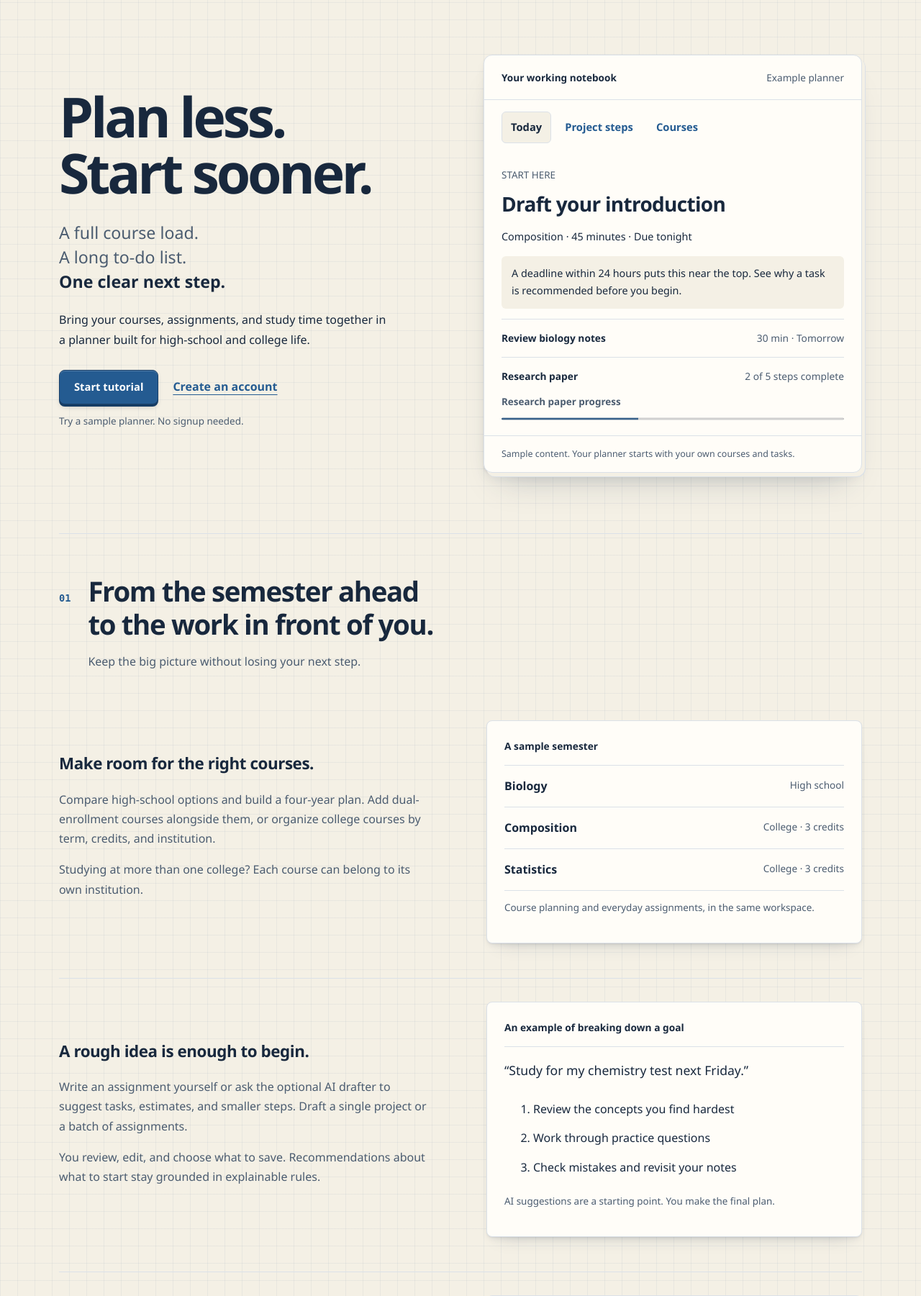
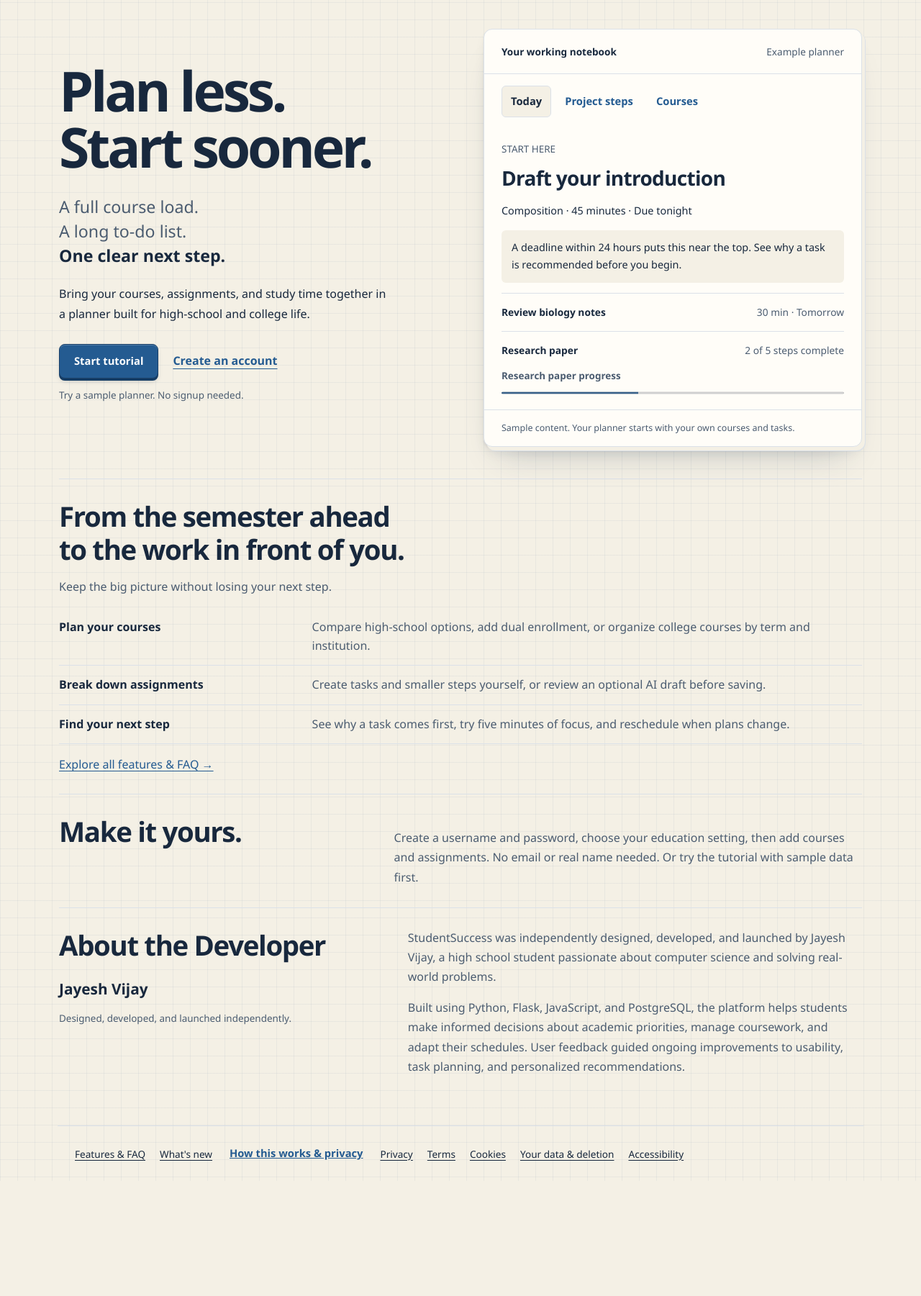
Before and after one commit to JVijay08/StudentSuccess, a Flask app: page / in a window 1280 px wide. Shown: the part 93-1894 px from the top of the page at 72% size. After the commit the page ends 1729 px from the top, so only its background shows below. Run offline with Flask 3, Linux system fonts and the light colour scheme.

Commit message:
Shorten homepage by consolidating repeated feature sections

```diff
--- a/static/css/landing.css
+++ b/static/css/landing.css
@@ -24,3 +24,13 @@ body.fieldnotes-landing main{width:min(1180px,100%);margin:0 auto;padding:0 32px
 @media(max-width:680px){body.fieldnotes-landing main{padding:0 20px 20px}.fieldnotes-landing .landing-nav{align-items:flex-start;flex-direction:column;gap:8px;padding:16px 0}.landing-links{width:100%;justify-content:space-between;gap:4px 12px;font-size:.85rem}.fieldnotes-landing .landing-hero{grid-template-columns:minmax(0,1fr);padding:36px 0 48px;gap:32px}.landing-intro>p{max-width:none}.fieldnotes-landing .landing-hero h1{font-size:3.6rem}.landing-section{padding:36px 0}.section-heading{gap:14px;margin-bottom:16px}.feature-story,.landing-questions,.developer-section{grid-template-columns:minmax(0,1fr);gap:20px}.feature-story{padding:24px 0}.landing-workflow{grid-template-columns:minmax(0,1fr);gap:16px}.landing-workflow li{display:block}.landing-closing{flex-direction:column;align-items:flex-start;padding:24px}.preview-tabs{padding:12px 16px 0;gap:2px}.fieldnotes-landing .preview-tabs button{padding:8px;font-size:.85rem}.notebook-page{padding:16px;min-height:360px}.notebook-heading,.notebook-footnote{padding:16px}.notebook-row{flex-wrap:wrap}.notebook-row span{text-align:left}.landing-notebook{min-width:0}.fieldnotes-landing .landing-section h2{font-size:1.9rem}}
 
 .fieldnotes-landing .section-heading{justify-content:flex-start}.fieldnotes-landing .section-heading>div{flex:initial}
+
+/* Keep the overview brief; the tabbed notebook already demonstrates the features. */
+.fieldnotes-landing .landing-hero{padding:40px 0 44px}
+.fieldnotes-landing .landing-section{padding:28px 0}
+.fieldnotes-landing .section-heading{margin-bottom:16px}
+.landing-feature-list{margin:0 0 16px}
+.landing-feature-list>div{display:grid;grid-template-columns:minmax(180px,.6fr) minmax(0,1.4fr);gap:24px;padding:14px 0;border-bottom:1px solid var(--line)}
+.landing-feature-list dt{font-weight:650}.landing-feature-list dd{margin:0;color:var(--muted);line-height:1.6}
+.landing-setup{display:grid;grid-template-columns:1fr 1.5fr;gap:32px;align-items:baseline}.landing-setup p{margin:0;color:var(--muted)}
+@media(max-width:680px){.fieldnotes-landing .landing-hero{padding:28px 0 32px;gap:24px}.landing-feature-list>div{grid-template-columns:1fr;gap:4px;padding:12px 0}.landing-setup{grid-template-columns:1fr;gap:0}.fieldnotes-landing .landing-section{padding:24px 0}}
--- a/templates/landing.html
+++ b/templates/landing.html
@@ -6,7 +6,7 @@
   <meta name="theme-color" content="#18283d">
   <title>{{ seo.title }}</title>
   {% include '_accessibility_head.html' %}
-  <link rel="stylesheet" href="{{ url_for('static', filename='css/landing.css', v='20261010') }}">
+  <link rel="stylesheet" href="{{ url_for('static', filename='css/landing.css', v='20261010-compact') }}">
   <script src="{{ url_for('static', filename='js/landing.js', v='20261010') }}" defer></script>
 </head>
 <body class="fieldnotes-landing">
@@ -42,19 +42,19 @@
     </section>
 
     <section id="features" class="landing-section" aria-labelledby="features-title" tabindex="-1">
-      <div class="section-heading"><span class="section-number" aria-hidden="true">01</span><div><h2 id="features-title">From the semester ahead<br>to the work in front of you.</h2><p>Keep the big picture without losing your next step.</p></div></div>
-      <div class="feature-story"><div><h3>Make room for the right courses.</h3><p>Compare high-school options and build a four-year plan. Add dual-enrollment courses alongside them, or organize college courses by term, credits, and institution.</p><p>Studying at more than one college? Each course can belong to its own institution.</p></div><div class="course-example"><div class="example-heading">A sample semester</div><div class="course-line"><strong>Biology</strong><span>High school</span></div><div class="course-line"><strong>Composition</strong><span>College &middot; 3 credits</span></div><div class="course-line"><strong>Statistics</strong><span>College &middot; 3 credits</span></div><p class="landing-small">Course planning and everyday assignments, in the same workspace.</p></div></div>
-      <div class="feature-story"><div><h3>A rough idea is enough to begin.</h3><p>Write an assignment yourself or ask the optional AI drafter to suggest tasks, estimates, and smaller steps. Draft a single project or a batch of assignments.</p><p>You review, edit, and choose what to save. Recommendations about what to start stay grounded in explainable rules.</p></div><div class="draft-example"><div class="example-heading">An example of breaking down a goal</div><p class="sample-prompt">&ldquo;Study for my chemistry test next Friday.&rdquo;</p><ol><li>Review the concepts you find hardest</li><li>Work through practice questions</li><li>Check mistakes and revisit your notes</li></ol><p class="landing-small">AI suggestions are a starting point. You make the final plan.</p></div></div>
-      <div class="feature-story"><div><h3>Less deciding. More getting started.</h3><p>See the next recommended task and the reasons behind its place in the queue. Start with just five minutes when a whole assignment feels like too much.</p><p>Plans change. Reschedule from the task menu, keep completed work in your history, and review your timing as you go.</p></div><div class="focus-example"><span class="landing-small">A SMALL START COUNTS</span><p class="sample-timer">05<span>:</span>00</p><strong>Just five minutes of focus.</strong><p>You can keep going, or stop when the timer ends.</p><a href="#how-it-works">Find your starting point &darr;</a></div></div>
+      <div class="section-heading"><div><h2 id="features-title">From the semester ahead<br>to the work in front of you.</h2><p>Keep the big picture without losing your next step.</p></div></div>
+      <dl class="landing-feature-list">
+        <div><dt>Plan your courses</dt><dd>Compare high-school options, add dual enrollment, or organize college courses by term and institution.</dd></div>
+        <div><dt>Break down assignments</dt><dd>Create tasks and smaller steps yourself, or review an optional AI draft before saving.</dd></div>
+        <div><dt>Find your next step</dt><dd>See why a task comes first, try five minutes of focus, and reschedule when plans change.</dd></div>
+      </dl>
+      <a href="{{ url_for('seo.features') }}">Explore all features &amp; FAQ &rarr;</a>
     </section>
 
-    <section id="how-it-works" class="landing-section" aria-labelledby="how-title" tabindex="-1"><div class="section-heading"><span class="section-number" aria-hidden="true">02</span><div><h2 id="how-title">Set it up for your life.</h2><p>Start small. Your planner can grow with your semester.</p></div></div><ol class="landing-workflow"><li><h3>Make it yours</h3><p>Create a username and password, then choose your education setting and planning preferences. No email address or real name needed.</p></li><li><h3>Put the work on paper</h3><p>Add courses and assignments, set deadlines, and break bigger projects into manageable steps.</p></li><li><h3>Take the next step</h3><p>Open Today, choose a task, and begin. Adjust your plan when things change.</p></li></ol><div class="landing-note"><strong>Want to explore first?</strong><p>The interactive tutorial walks you through a separate sample planner. The free server may take up to a minute to wake.</p></div></section>
+    <section id="how-it-works" class="landing-section landing-setup" aria-labelledby="how-title" tabindex="-1"><h2 id="how-title">Make it yours.</h2><p>Create a username and password, choose your education setting, then add courses and assignments. No email or real name needed. Or try the tutorial with sample data first.</p></section>
 
-    <section class="landing-section landing-questions" aria-labelledby="questions-title"><h2 id="questions-title">A few things to know.</h2><div><details><summary>Do I have to use AI?</summary><p>No. You can create tasks, plan courses, and use the task recommendations without AI. AI drafting is optional and requires your review before anything is saved.</p></details><details><summary>Can I use it for both high school and college?</summary><p>Yes. High-school planning includes dual enrollment. College planning supports terms, credits, and courses at multiple institutions.</p></details><details><summary>What happens to my information?</summary><p>Your account saves your planner so you can return on another device. Use a nickname and keep sensitive personal information out of tasks. You can export your data or delete your account in Settings. <a href="{{ url_for('seo.features') }}">Read the features and FAQ</a>, or review the privacy links below.</p></details></div></section>
+    <section id="about" class="landing-section developer-section" aria-labelledby="about-title" tabindex="-1"><div><h2 id="about-title">About the Developer</h2><p class="developer-name">Jayesh Vijay</p><p class="landing-small">Designed, developed, and launched independently.</p></div><div><p>StudentSuccess was independently designed, developed, and launched by Jayesh Vijay, a high school student passionate about computer science and solving real-world problems.</p><p>Built using Python, Flask, JavaScript, and PostgreSQL, the platform helps students make informed decisions about academic priorities, manage coursework, and adapt their schedules. User feedback guided ongoing improvements to usability, task planning, and personalized recommendations.</p></div></section>
 
-    <section id="about" class="landing-section developer-section" aria-labelledby="about-title" tabindex="-1"><div><span class="section-number" aria-hidden="true">03</span><h2 id="about-title">About the Developer</h2><p class="developer-name">Jayesh Vijay</p><p class="landing-small">Designed, developed, and launched independently.</p></div><div><p>StudentSuccess was independently designed, developed, and launched by Jayesh Vijay, a high school student passionate about computer science and solving real-world problems.</p><p>Built using Python, Flask, JavaScript, and PostgreSQL, the platform helps students make informed decisions about academic priorities, manage coursework, and adapt their schedules. User feedback guided ongoing improvements to usability, task planning, and personalized recommendations.</p></div></section>
-
-    <section class="landing-closing" aria-labelledby="closing-title"><div><h2 id="closing-title">Your next step can be a small one.</h2><p>Try the planner with sample courses and assignments.</p></div><form method="post" action="{{ url_for('tutorial.start') }}">{% include '_navigation_fields.html' %}<input type="hidden" name="csrf_token" value="{{ access_csrf_token() }}"><button class="primary-action">Start tutorial</button></form></section>
   </main>
   <script src="{{ url_for('static', filename='js/accessibility.js') }}"></script>
 
```
